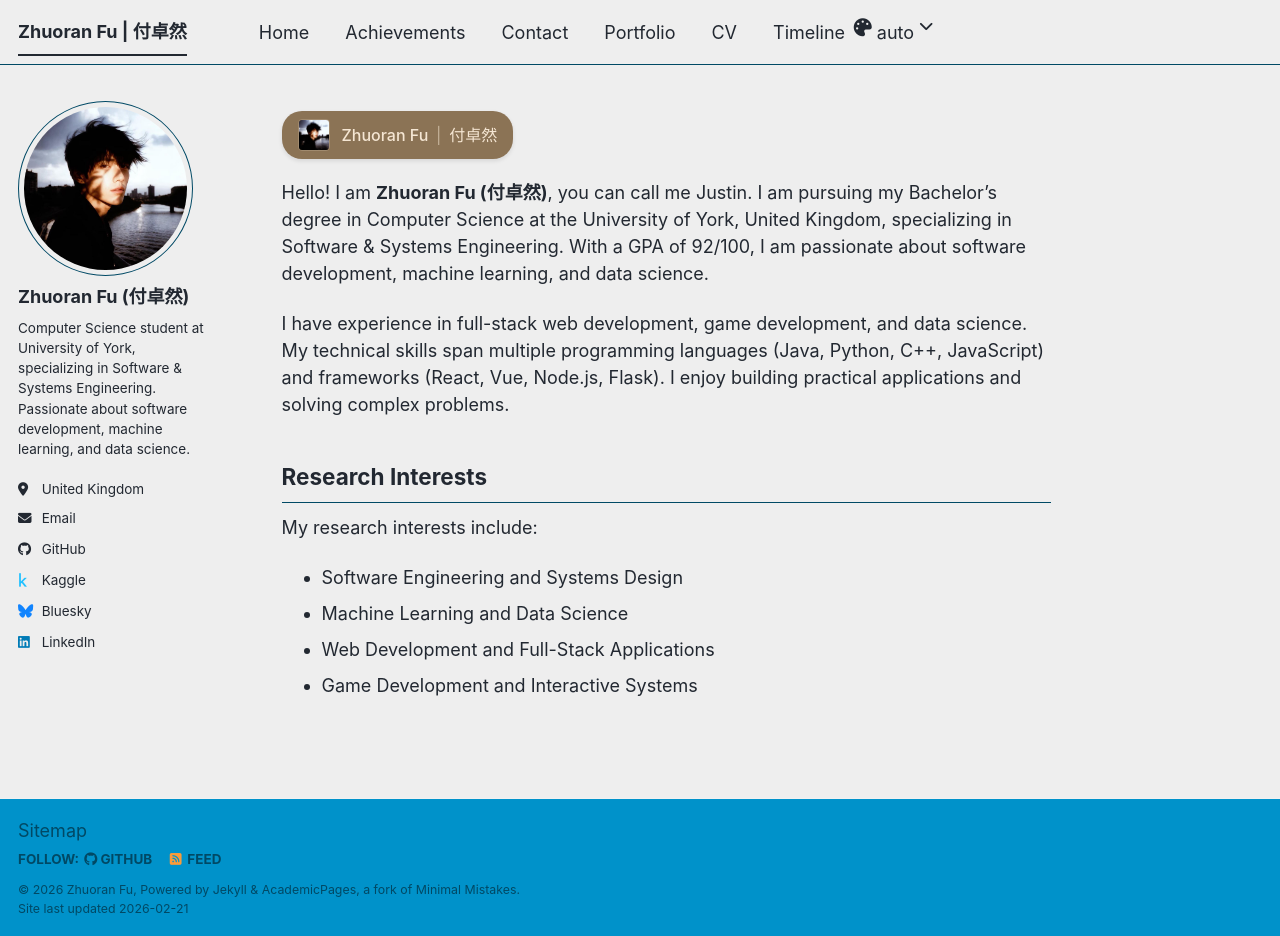
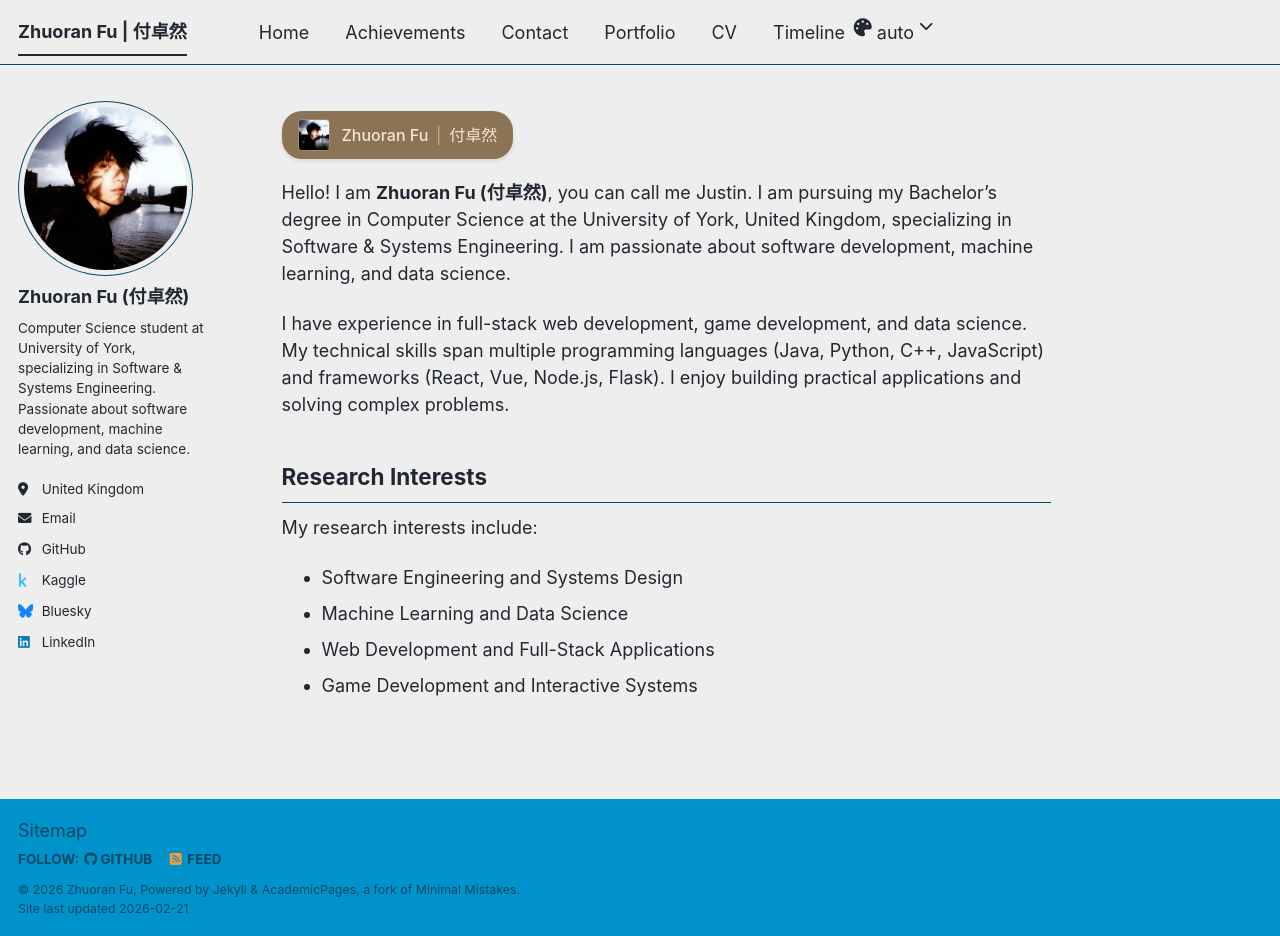
Before and after one commit to Jason-blips/Jason-blips.github.io, a Jekyll site: the page built from _pages/about.md, in a window 1280 px wide and 936 px high. Built offline with Jekyll 4.4.1, drawn with Linux system fonts in a browser that asks for light colours; a script bundle is joined from its source files by our own code; library files that are not in the unit come from our copies.

Commit message:
Update about.md

```diff
--- a/_pages/about.md
+++ b/_pages/about.md
@@ -7,7 +7,7 @@ redirect_from:
   - /about.html
 ---
 
-Hello! I am **Zhuoran Fu (付卓然)**, you can call me Justin. I am pursuing my Bachelor's degree in Computer Science at the University of York, United Kingdom, specializing in Software & Systems Engineering. With a GPA of 92/100, I am passionate about software development, machine learning, and data science.
+Hello! I am **Zhuoran Fu (付卓然)**, you can call me Justin. I am pursuing my Bachelor's degree in Computer Science at the University of York, United Kingdom, specializing in Software & Systems Engineering. I am passionate about software development, machine learning, and data science.
 
 I have experience in full-stack web development, game development, and data science. My technical skills span multiple programming languages (Java, Python, C++, JavaScript) and frameworks (React, Vue, Node.js, Flask). I enjoy building practical applications and solving complex problems.
 
```
